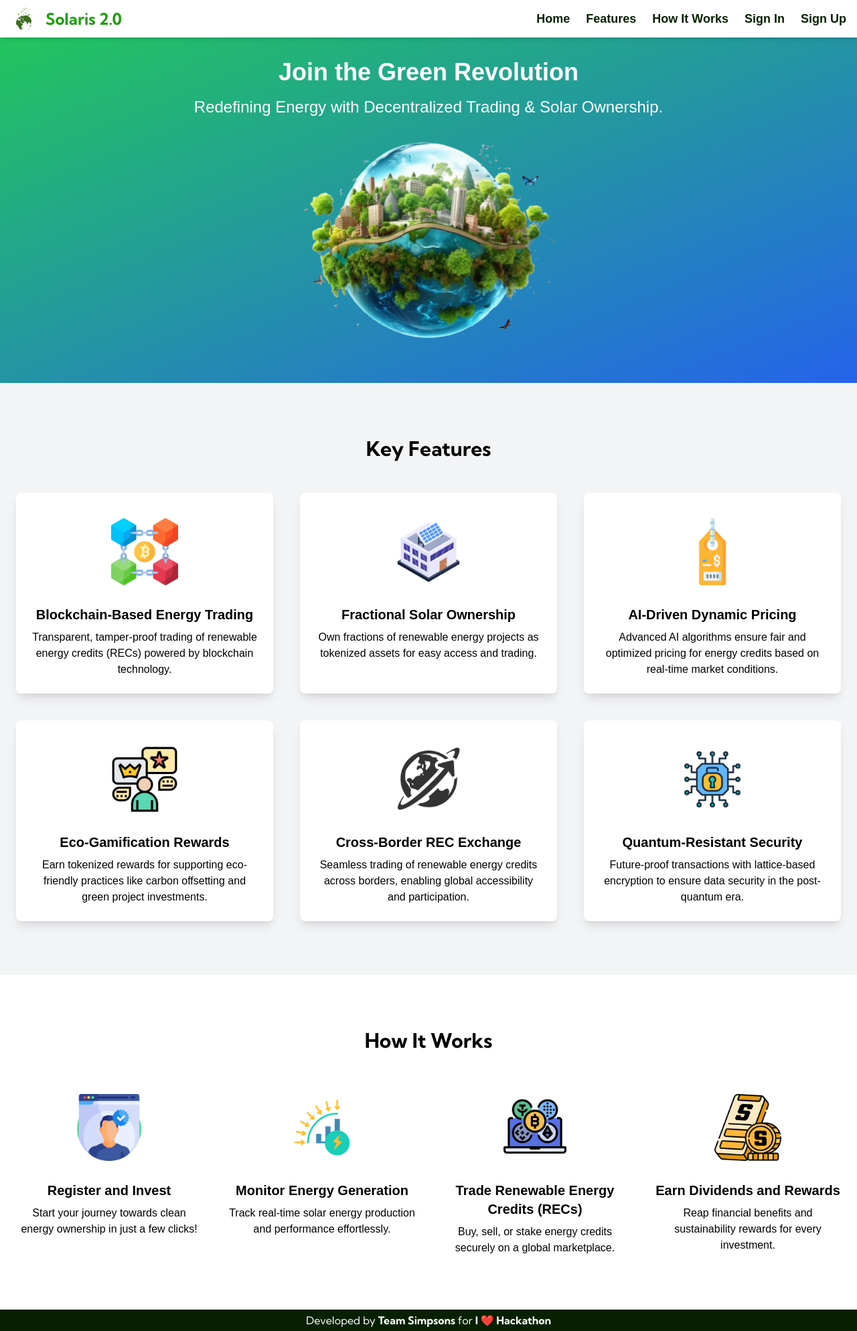
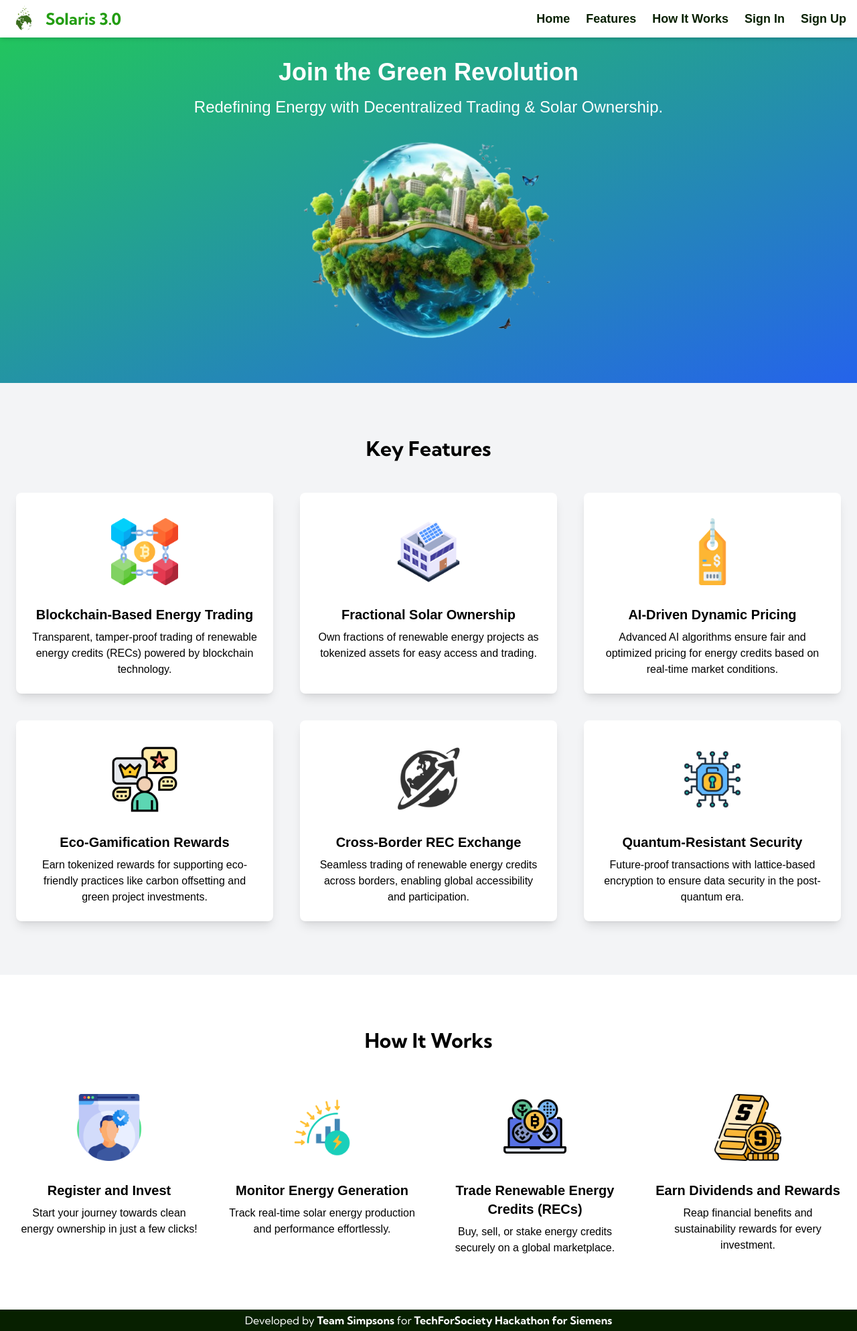
Before and after one commit to fromjyce/Solaris-3.0, a Next.js app in the folder frontend/: page / in a window 1280 px wide. Shown: the whole page at 67% size. Built offline with nearby package versions, Linux system fonts and the light colour scheme; a web font is replaced by a local one.

Commit message:
modified

```diff
--- a/frontend/app/page.js
+++ b/frontend/app/page.js
@@ -11,7 +11,7 @@ export default function Home() {
         <div className="container mx-auto flex justify-between items-center py-2 px-4">
           <div className="flex items-center space-x-3">
             <Image src="/ecosphere_logo.png" alt="EcoSphere Logo" width={40} height={40} />
-            <h1 className="text-2xl font-bold kumbhSans text-[#239d12ff] hover:text-[#072000ff]">Solaris 2.0</h1>
+            <h1 className="text-2xl font-bold kumbhSans text-[#239d12ff] hover:text-[#072000ff]">Solaris 3.0</h1>
           </div>
           <nav className="flex space-x-6 afacad font-bold text-lg text-[#072000ff]">
             <a href="#home" className='hover:text-[#239d12ff]'>Home</a>
--- a/frontend/components/footer.js
+++ b/frontend/components/footer.js
@@ -5,7 +5,7 @@ export default function Footer() {
     <div>
       <footer className="bg-[#072000ff] text-white py-1">
         <div className="container mx-auto text-center kumbhSans">
-         Developed by <strong>Team Simpsons</strong> for <strong>I ❤️ Hackathon</strong>
+         Developed by <strong>Team Simpsons</strong> for <strong>TechForSociety Hackathon for Siemens</strong>
         </div>
       </footer>
     </div>
```
